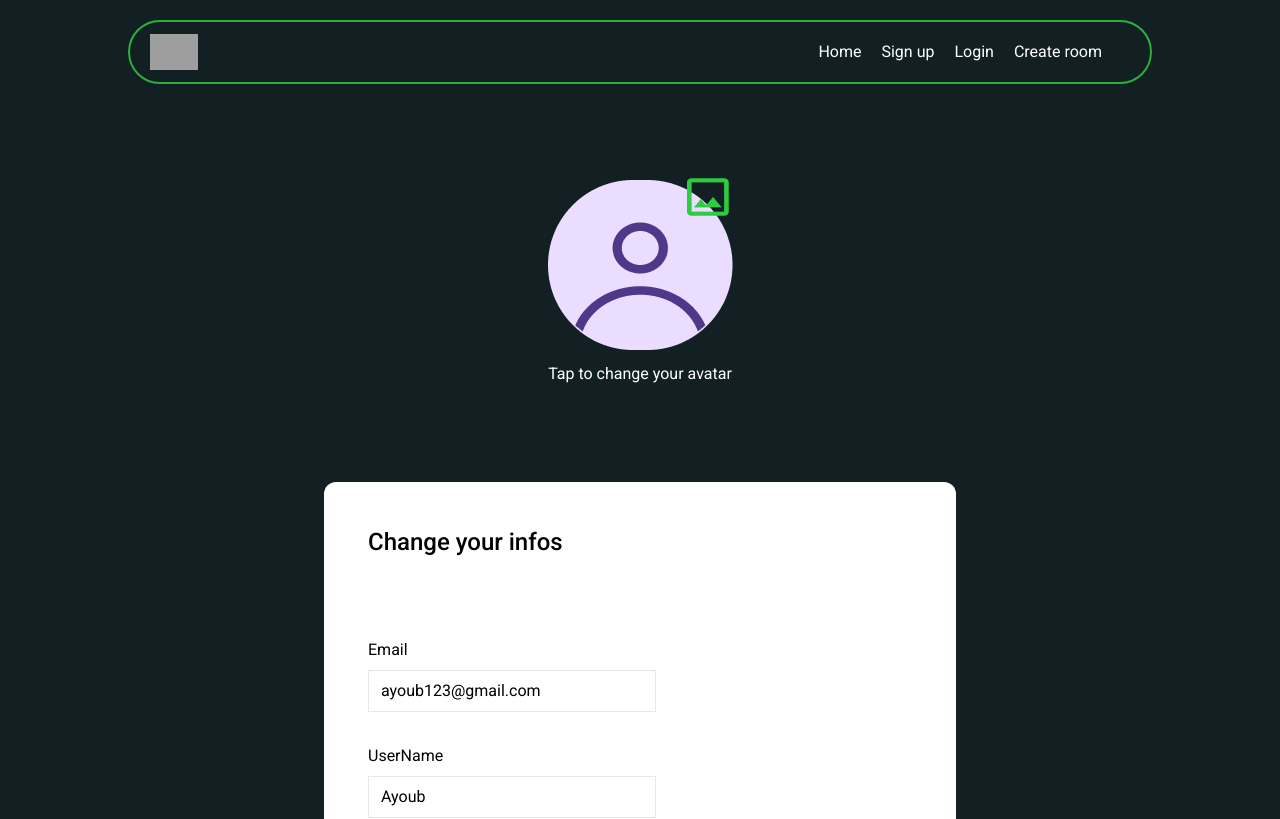
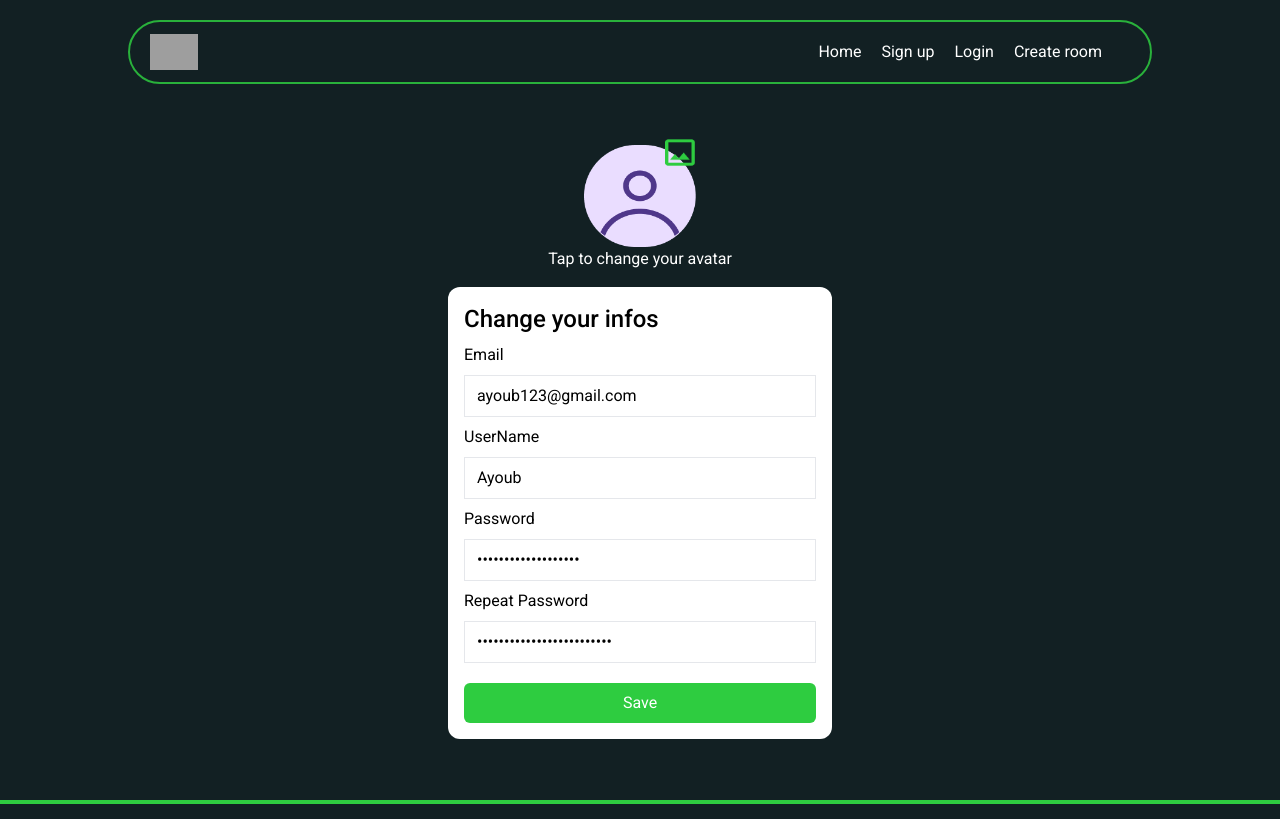
Before and after one commit to AdamKourchi/BrainConnect, an Angular app: page /profile in a window 1280 px wide. Shown: the top 819 px of the page. Built offline with nearby package versions, Linux system fonts and the light colour scheme; grey boxes are pictures that could not be loaded.

Commit message:
modification a page profile

```diff
--- a/src/app/profile/profile.component.html
+++ b/src/app/profile/profile.component.html
@@ -1,74 +1,66 @@
-<main>
-  <div class="max-w-xl md:max-w-2xl mx-auto mb-20 md:mb-32">
-    <div class="my-9 sm:my-16 md:my-24">
-      <div class="mx-auto max-w-40 md:max-w-52 relative mb-3">
-        <img src="/assets/avatar.png" alt="avatar" class="mx-auto" />
+    <div class="h-[calc(100vh-64px)] sm:h-[calc(100vh-5.25rem)]  flex flex-col justify-evenly items-center gap-4 sm:justify-center
+container mx-auto sm:px-12 lg:px-20 xl:px-32">
+        <div class="picture cursor-pointer">
+            <div class="relative flex flex-col items-center">
+                <img src="/assets/avatar.png" alt="avatar" class="w-28"/>
                 <img
                         src="/assets/photo.png"
                         alt="photo"
-          class="absolute -top-2 -right-2 md:right-2 cursor-pointer"
+                        class="w-10 absolute right-8 top-[-10px]"
                 />
             </div>
 
-      <p class="text-base text-center text-white">Tap to change your avatar</p>
+            <p class="text-base text-white">Tap to change your avatar</p>
         </div>
 
-    <div class="max-w-5xl px-5 sm:mx-auto">
+        <div class="w-full">
             <form
                     [formGroup]="formGroup"
                     (ngSubmit)="onSubmit()"
-        class="relative text-center sm:text-left text-black p-3 sm:p-10 md:p-11 space-y-8 bg-white rounded-md md:rounded-xl"
+                    class="sm:text-left p-8 mx-5 sm:p-4 sm:mx-20 md:mx-28  lg:mx-52 xl:mx-80 text-black  bg-white rounded-md md:rounded-xl"
             >
-        <h2 class="text-xl mb-10 md:mb-20 font-medium md:text-2xl">
+                <h2 class="text-xl font-medium md:text-2xl">
                     Change your infos
                 </h2>
-
-        @if (showMessage) {
-        <p class="absolute top-3 right-10 text-xl font-bold text-[#2ECC40]">
-          Saved Successfully
-        </p>
-
-        }
-
                 <div>
-          <label for="email" class="block mb-2">Email</label>
+                    <label for="email" class="block mb-2 mt-2">Email</label>
                     <input
                             type="text"
                             id="email"
-            class="border px-3 py-1 md:py-2 max-w-full w-72"
+                            class="border px-3 py-1 md:py-2 w-full"
                             formControlName="email"
                             placeholder="Example@gmail.com"
                     />
                 </div>
 
                 <div>
-          <label for="userName" class="block mb-2">UserName</label>
+                    <label for="userName" class="block mb-2 mt-2">UserName</label>
                     <input
                             type="text"
                             id="userName"
-            class="border px-3 py-1 md:py-2 max-w-full w-72"
+                            class="border px-3 py-1 md:py-2 w-full"
                             formControlName="userName"
                             placeholder="user name"
                     />
                 </div>
 
                 <div>
-          <label for="password" class="block mb-2">Password</label>
+                    <label for="password" class="block mb-2 mt-2">Password</label>
                     <input
                             type="password"
                             id="password"
-            class="border px-3 py-1 md:py-2 max-w-full w-72"
+                            class="border px-3 py-1 md:py-2 w-full"
                             formControlName="password"
                             placeholder="********"
                     />
                 </div>
 
                 <div>
-          <label for="rePassword" class="block mb-2">Repeat Password</label>
+                    <label for="rePassword" class="block mb-2 mt-2  ">Repeat Password</label>
                     <input
                             type="password"
                             id="rePassword"
-            class="border px-3 py-1 md:py-2 max-w-full w-72"
+                            class="border px-3 py-1 md:py-2 w-full"
                             formControlName="rePassword"
                             placeholder="********"
                     />
@@ -76,26 +68,27 @@
 
                 <button
                         type="submit"
-          class="bg-[#2ECC40] hover:bg-[#30e045] transition-all px-6 py-2 rounded-md text-white"
+                        class="bg-[#2ECC40] hover:bg-[#30e045] transition-all mt-5 w-full px-6 py-2 rounded-md text-white"
                 >
                     Save
                 </button>
             </form>
         </div>
     </div>
+    <p class="h-1 bg-[#2ecc40] w-full"></p>
 
-  <div class="max-w-7xl mx-auto">
+    <div class="mx-auto mt-28 container mx-auto sm:px-12 lg:px-20 xl:px-32">
         <h2
                 class="text-white text-2xl lg:text-3xl xl:text-4xl text-center mb-14 font-medium"
         >
             Recent Canvas
         </h2>
 
-    <div class="flex flex-wrap justify-center gap-10 px-10 select-none">
+        <div class="flex flex-wrap justify-center gap-10 mx-5 select-none">
             <!-- list canvas -->
             @for (canva of canvas; track canva.id) {
                 <div>
-        <img [src]="canva.src" alt="" class="rounded-md cursor-pointer" />
+                    <img [src]="canva.src" alt="" class="rounded-md cursor-pointer"/>
 
                     <div class="px-4 py-4 text-white">
                         <div class="flex justify-between mb-2">
@@ -113,4 +106,3 @@
             }
         </div>
     </div>
-</main>
--- a/src/styles.css
+++ b/src/styles.css
@@ -3,5 +3,4 @@
 @tailwind components;
 @tailwind utilities;
 
-html, body { height: 100%; }
 body { margin: 0; font-family: Roboto, "Helvetica Neue", sans-serif; }
```
Lines whose indentation alone changed are shown as unchanged.
